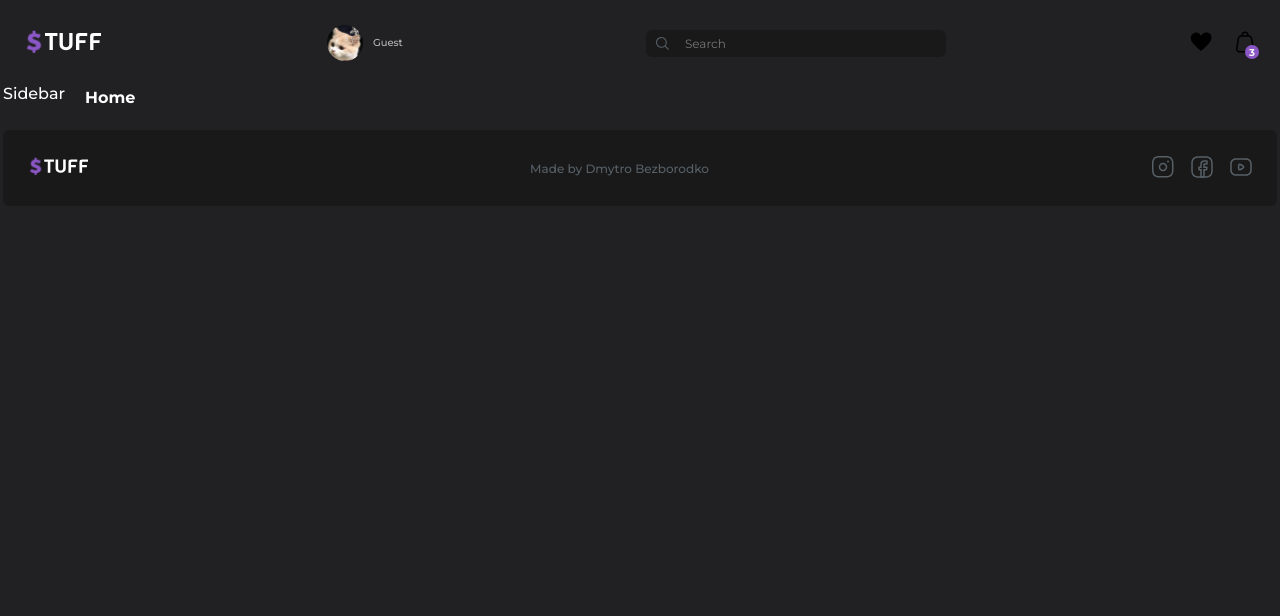
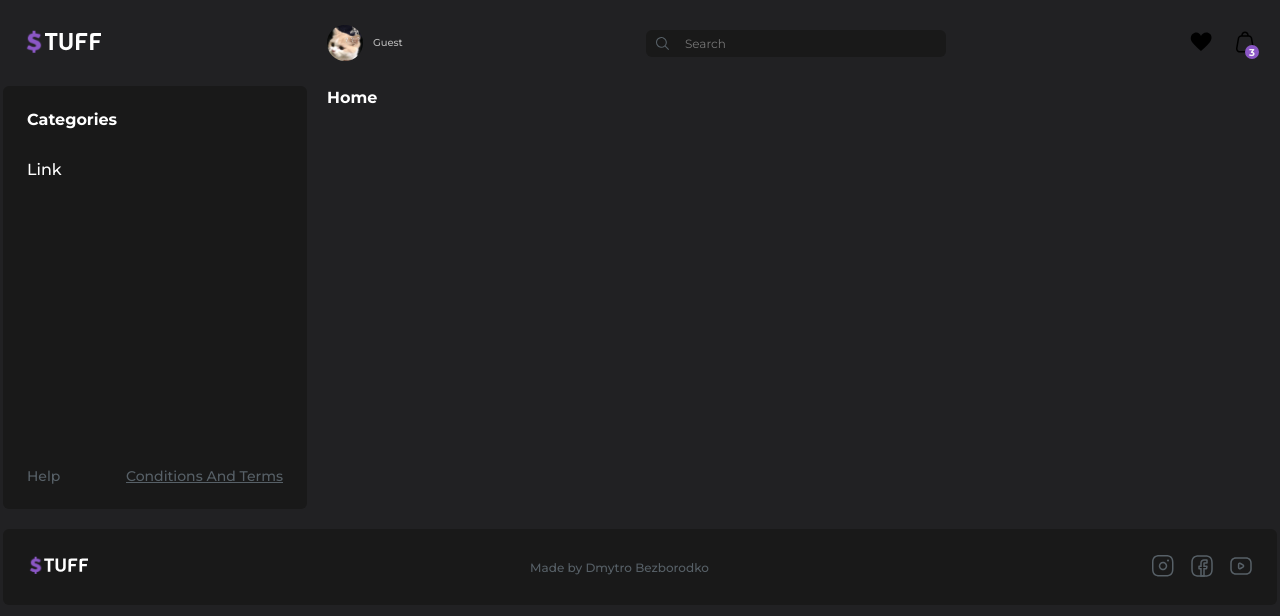
Before and after one commit to dBezb/online-market, a React (Create React App) app: page / in a window 1280 px wide. Shown: the top 616 px of the page. Built offline with nearby package versions, Linux system fonts and the light colour scheme; a web font is replaced by a local one.

Commit message:
Made a sidebar

```diff
--- a/src/components/Sidebar/Sidebar.jsx
+++ b/src/components/Sidebar/Sidebar.jsx
@@ -1,5 +1,34 @@
+import React from "react";
+import styles from "../../styles/Sidebar.module.css";
+import { NavLink } from "react-router-dom";
+
 const Sidebar = () => {
-  return <div>Sidebar</div>;
+  return (
+    <section className={styles.sidebar}>
+      <div className={styles.title}>Categories</div>
+      <nav>
+        <ul className={styles.menu}>
+          <li>
+            <NavLink>Link</NavLink>
+          </li>
+        </ul>
+      </nav>
+
+      <div className={styles.footer}>
+        <a href="/help" target="_blank" className={styles.link}>
+          Help
+        </a>
+        <a
+          href="/terms"
+          target="_blank"
+          className={styles.link}
+          style={{ textDecoration: "underline" }}
+        >
+          Conditions and Terms
+        </a>
+      </div>
+    </section>
+  );
 };
 
 export default Sidebar;
```
